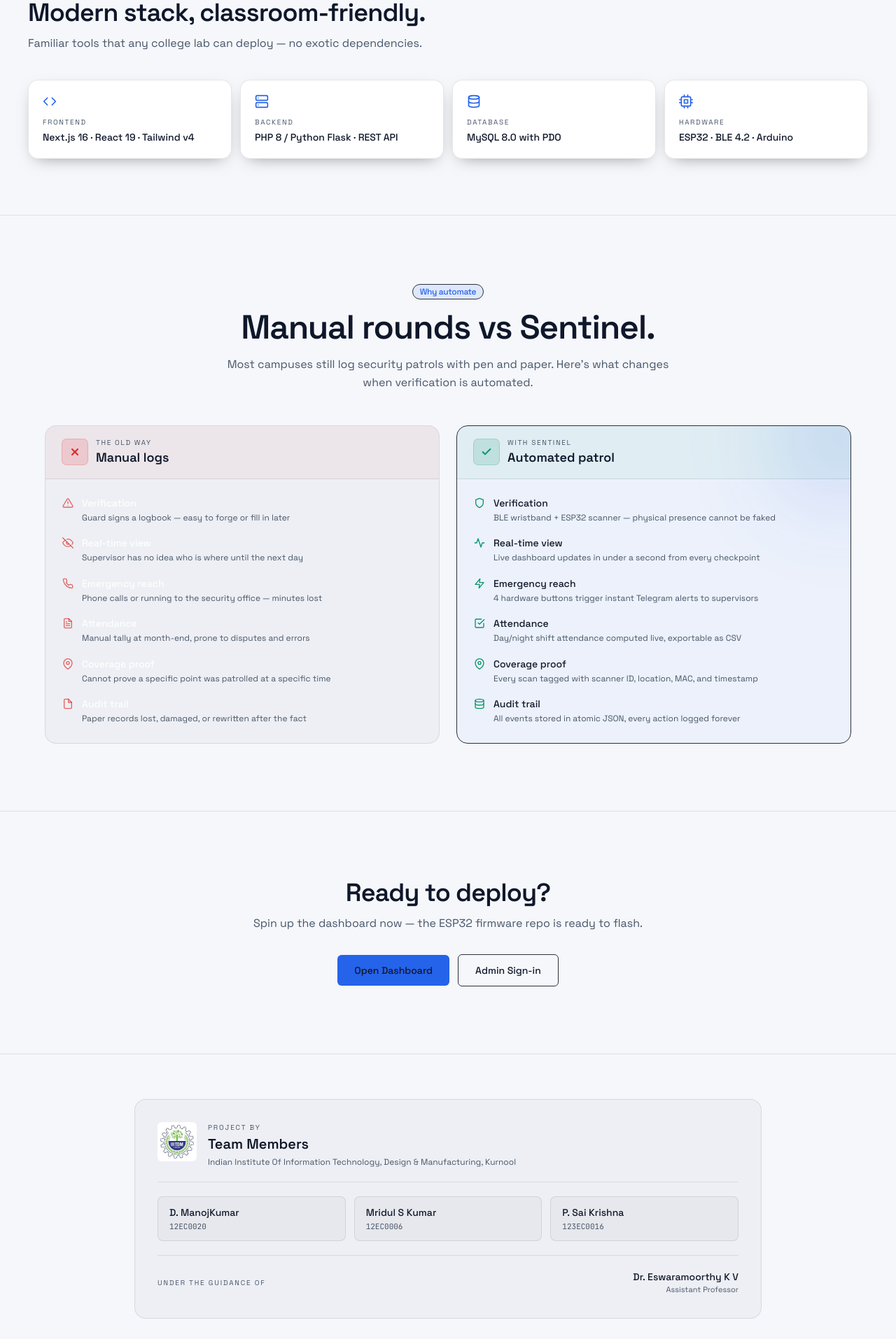
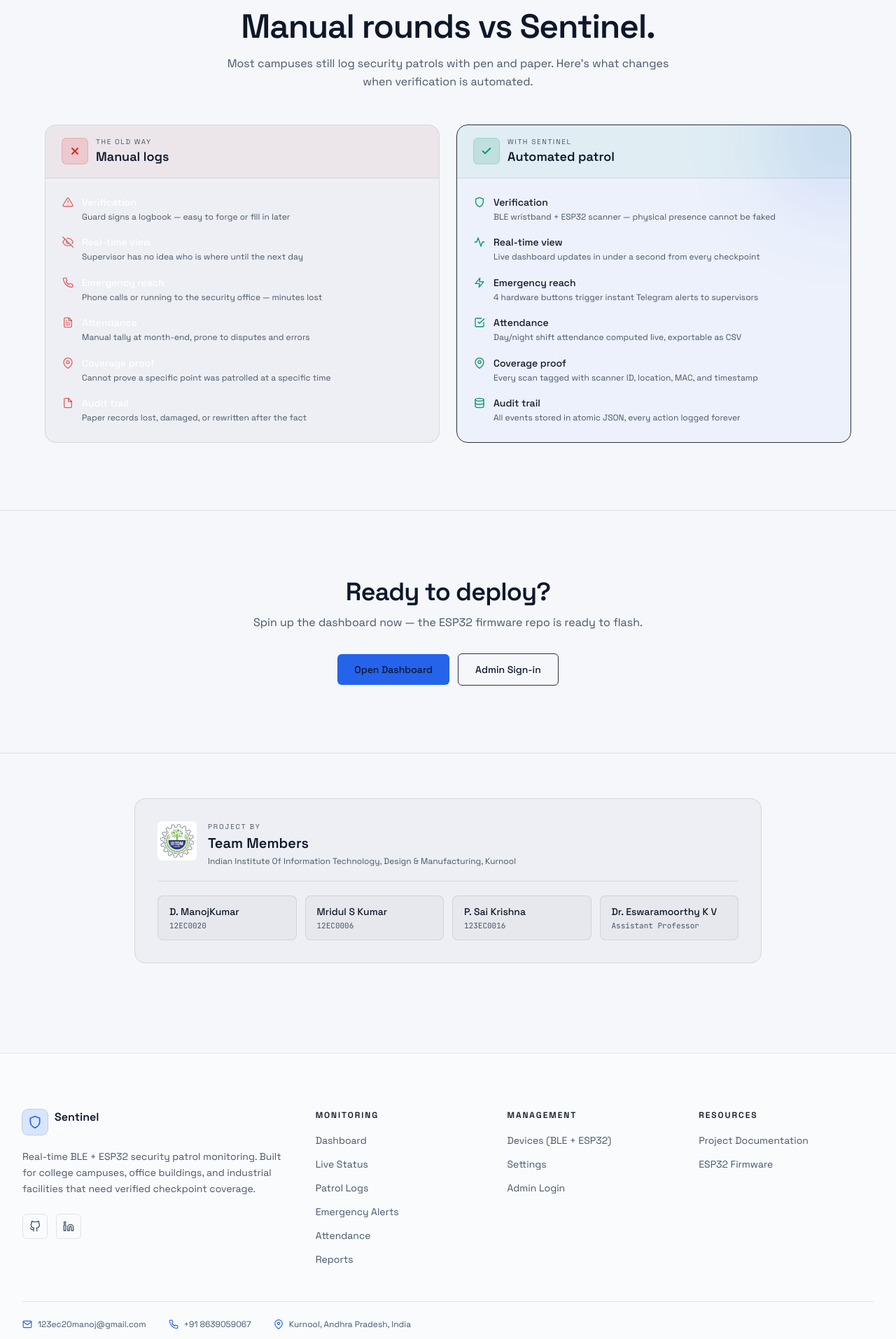
Before and after one commit to Manojkumar86390/sentinel-patrol, a Next.js app: page / in a window 1280 px wide. Shown: the part 4826-6740 px from the top of the page at 70% size. Built offline with nearby package versions, Linux system fonts and the light colour scheme.

Commit message:
Landing: remove Tech Stack section + merge supervisor into team

```diff
--- a/src/app/page.tsx
+++ b/src/app/page.tsx
@@ -22,7 +22,6 @@ import {
   FiMapPin,
   FiPhone,
   FiRadio,
-  FiServer,
   FiShield,
   FiX,
   FiZap,
@@ -35,13 +34,6 @@ const FEATURES = [
   { icon: FiFileText, title: "Reports & Exports",    body: "Daily and weekly reports exportable to CSV / Excel — filter by guard, date range, or checkpoint." },
   { icon: FiShield,   title: "Role-based Access",    body: "Admin authentication and session management for security supervisors and management." },
   { icon: FiZap,      title: "Sub-second Refresh",   body: "Auto-polling every 10–15 seconds; ready to upgrade to WebSockets for full push delivery." },
-];
-
-const TECH_STACK = [
-  { Icon: FiCode,     label: "Frontend",  value: "Next.js 16 · React 19 · Tailwind v4" },
-  { Icon: FiServer,   label: "Backend",   value: "PHP 8 / Python Flask · REST API" },
-  { Icon: FiDatabase, label: "Database",  value: "MySQL 8.0 with PDO" },
-  { Icon: FiCpu,      label: "Hardware",  value: "ESP32 · BLE 4.2 · Arduino" },
 ];
 
 export default function LandingPage() {
@@ -220,33 +212,6 @@ export default function LandingPage() {
         </div>
       </section>
 
-      {/* Tech stack strip */}
-      <section id="tech" className="relative py-20 px-6 lg:px-10 border-t border-white/[0.04]">
-        <div className="mx-auto max-w-7xl">
-          <div className="max-w-2xl">
-            <Badge variant="info" className="mb-4">Tech Stack</Badge>
-            <h2 className="text-3xl md:text-4xl font-semibold tracking-tight text-white">
-              Modern stack, classroom-friendly.
-            </h2>
-            <p className="mt-3 text-[var(--color-muted)]">
-              Familiar tools that any college lab can deploy — no exotic dependencies.
-            </p>
-          </div>
-
-          <div className="mt-10 grid sm:grid-cols-2 lg:grid-cols-4 gap-3">
-            {TECH_STACK.map(({ Icon, label, value }) => (
-              <Card key={label} className="p-5">
-                <Icon className="h-5 w-5 text-[var(--color-primary)]" />
-                <p className="mt-3 text-[10px] uppercase tracking-[0.16em] text-[var(--color-muted)]">
-                  {label}
-                </p>
-                <p className="mt-1 text-sm text-white font-medium">{value}</p>
-              </Card>
-            ))}
-          </div>
-        </div>
-      </section>
-
       {/* Manual vs Sentinel */}
       <section id="comparison" className="relative py-24 px-6 lg:px-10 border-t border-white/[0.04]">
         <div className="mx-auto max-w-6xl">
@@ -385,32 +350,23 @@ export default function LandingPage() {
               </div>
             </div>
 
-            {/* Members */}
-            <div className="grid sm:grid-cols-3 gap-3 pt-5">
+            {/* Members. Dr. Eswaramoorthy is included as the 4th card so the
+                page reads as one combined team rather than students + advisor. */}
+            <div className="grid sm:grid-cols-2 lg:grid-cols-4 gap-3 pt-5">
               {[
-                { name: "D. ManojKumar",  roll: "12EC0020" },
-                { name: "Mridul S Kumar", roll: "12EC0006" },
-                { name: "P. Sai Krishna", roll: "123EC0016" },
+                { name: "D. ManojKumar",       sub: "12EC0020" },
+                { name: "Mridul S Kumar",      sub: "12EC0006" },
+                { name: "P. Sai Krishna",      sub: "123EC0016" },
+                { name: "Dr. Eswaramoorthy K V", sub: "Assistant Professor" },
               ].map((m) => (
                 <div
-                  key={m.roll}
+                  key={m.name}
                   className="rounded-lg bg-white/[0.02] border border-white/[0.04] px-4 py-3 hover:border-[var(--color-primary)]/20 transition-colors"
                 >
                   <p className="text-sm font-medium text-white truncate">{m.name}</p>
-                  <p className="text-[11px] mono text-[var(--color-muted)] mt-0.5">{m.roll}</p>
+                  <p className="text-[11px] mono text-[var(--color-muted)] mt-0.5">{m.sub}</p>
                 </div>
               ))}
-            </div>
-
-            {/* Supervisor */}
-            <div className="mt-5 pt-5 border-t border-white/[0.04] flex flex-col sm:flex-row sm:items-center gap-2 sm:gap-4">
-              <p className="text-[10px] uppercase tracking-[0.18em] text-[var(--color-muted)]">
-                Under the guidance of
-              </p>
-              <div className="sm:ml-auto text-right">
-                <p className="text-sm font-medium text-white">Dr. Eswaramoorthy K V</p>
-                <p className="text-[11px] text-[var(--color-muted)]">Assistant Professor</p>
-              </div>
             </div>
           </div>
         </div>
```
